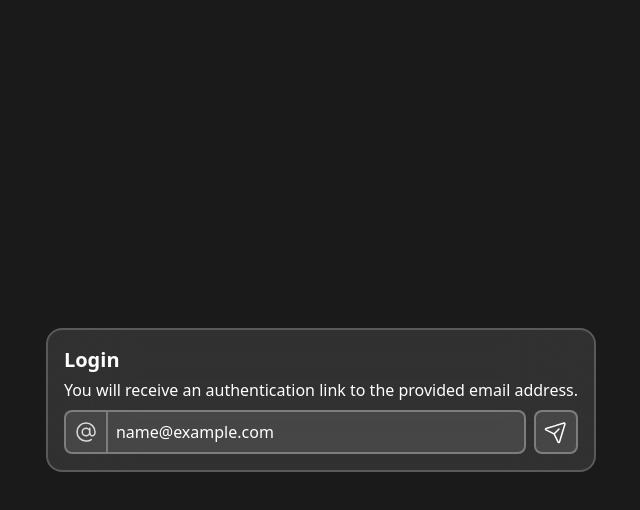
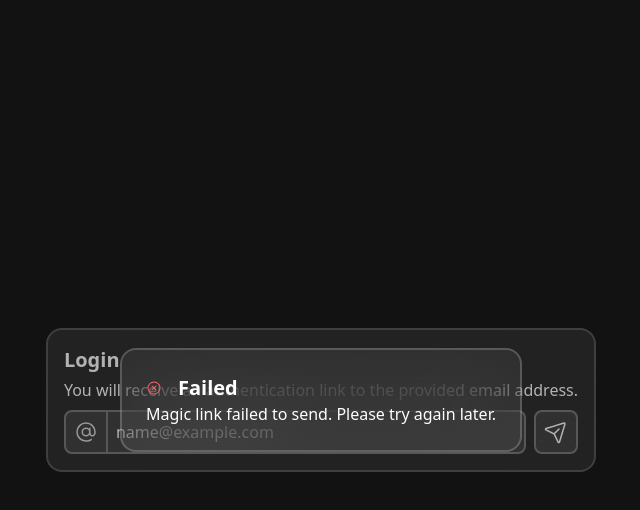
Before and after one commit to ktotopawel/roadmap-io, a React (Vite) app in the folder apps/web/: page /login in a window 1280 px wide. Both pictures are taken after typing "name@example.com" into the empty fields and a click on the button 875 px from the left and 432 px from the top of the page. Shown: the top 510 px of the page, without its empty margins (319-959 px from the left). Built offline with nearby package versions, Linux system fonts and the light colour scheme; no server answers.

Commit message:
feat: implement magic link status handling and modal for user feedback

```diff
--- a/apps/web/src/components/BasicButton.tsx
+++ b/apps/web/src/components/BasicButton.tsx
@@ -1,6 +1,6 @@
 import { type ReactElement } from 'react';
 import { Button, type ButtonProps } from '@headlessui/react';
-import { type IconProps } from '@phosphor-icons/react';
+import { CircleNotchIcon, type IconProps } from '@phosphor-icons/react';
 import * as React from 'react';
 import { clsx } from 'clsx';
 
@@ -9,6 +9,7 @@ interface IBasicButton extends ButtonProps {
   icon?: React.ComponentType<IconProps>;
   onClick?: React.MouseEventHandler<HTMLButtonElement>;
   className?: string;
+  loading?: boolean;
 }
 
 const BasicButton = ({
@@ -16,6 +17,7 @@ const BasicButton = ({
   icon: Icon,
   onClick,
   className,
+  loading,
   ...rest
 }: IBasicButton): ReactElement => {
   const isIconOnly = !!Icon && !label;
@@ -31,7 +33,13 @@ const BasicButton = ({
         className
       )}
     >
-      {Icon ? <Icon className={clsx({ 'h-6 w-6': isIconOnly, 'h-5 w-5': !isIconOnly })} /> : null}
+      {loading && Icon ? (
+        <CircleNotchIcon
+          className={clsx({ 'h-6 w-6 animate-spin': isIconOnly, 'h-5 w-5': !isIconOnly })}
+        />
+      ) : Icon ? (
+        <Icon className={clsx({ 'h-6 w-6': isIconOnly, 'h-5 w-5': !isIconOnly })} />
+      ) : null}
       {label ? label : null}
     </Button>
   );
--- /dev/null
+++ b/apps/web/src/config/modalContent.tsx
@@ -0,0 +1,30 @@
+import { CheckCircleIcon, XCircleIcon } from '@phosphor-icons/react';
+import StatusEnum from './Status.enum.ts';
+import type { ReactElement } from 'react';
+
+export interface ModalContent {
+  title: string;
+  description: string;
+  content?: ReactElement;
+  icon: ReactElement;
+}
+
+const MAGIC_LINK_MODAL_CONTENT: Record<
+  (typeof StatusEnum)[keyof typeof StatusEnum],
+  ModalContent | null
+> = {
+  [StatusEnum.SUCCEEDED]: {
+    title: 'Success',
+    description: 'Magic link sent to your email.',
+    icon: <CheckCircleIcon className={'fill-green-400 h-6 w-6'} />,
+  },
+  [StatusEnum.FAILED]: {
+    title: 'Failed',
+    description: 'Magic link failed to send. Please try again later.',
+    icon: <XCircleIcon className={'fill-red-400'} />,
+  },
+  [StatusEnum.LOADING]: null,
+  [StatusEnum.IDLE]: null,
+};
+
+export { MAGIC_LINK_MODAL_CONTENT };
--- a/apps/web/src/pages/Auth/LoginPage.tsx
+++ b/apps/web/src/pages/Auth/LoginPage.tsx
@@ -1,5 +1,5 @@
 import { type SubmitHandler, useForm } from 'react-hook-form';
-import { type ReactElement, useEffect } from 'react';
+import { type ReactElement, useEffect, useState } from 'react';
 import { AtIcon, PaperPlaneTiltIcon } from '@phosphor-icons/react';
 import InputWithIcon from '../../components/InputWithIcon.tsx';
 import { zodResolver } from '@hookform/resolvers/zod';
@@ -10,6 +10,9 @@ import { LoginPayloadSchema } from '@roadmap-io/types';
 import { fetchUser } from '../../store/slices/user.slice.ts';
 import { useNavigate } from 'react-router-dom';
 import AppRoutes from '../../config/constants/AppRoutes.ts';
+import statusEnum from '../../config/Status.enum.ts';
+import { Description, Dialog, DialogBackdrop, DialogPanel, DialogTitle } from '@headlessui/react';
+import { MAGIC_LINK_MODAL_CONTENT, type ModalContent } from '../../config/modalContent.tsx';
 
 interface ILoginForm {
   email: string;
@@ -18,6 +21,10 @@ interface ILoginForm {
 const LoginPage = (): ReactElement => {
   const dispatch = useAppDispatch();
   const navigator = useNavigate();
+  const [isOpen, setIsOpen] = useState(false);
+  const [modalContent, setModalContent] = useState<ModalContent | null>(null);
+
+  const magicLinkStatus = useAppSelector((state) => state.auth.magicLinkStatus);
 
   const isAuth = useAppSelector((state) => state.auth.isAuthenticated);
 
@@ -46,6 +53,15 @@ const LoginPage = (): ReactElement => {
     }
   }, [isAuth, navigator]);
 
+  useEffect(() => {
+    if (magicLinkStatus === statusEnum.IDLE || magicLinkStatus === statusEnum.LOADING) {
+      setIsOpen(false);
+    } else {
+      setModalContent(MAGIC_LINK_MODAL_CONTENT[magicLinkStatus]);
+      setIsOpen(true);
+    }
+  }, [magicLinkStatus]);
+
   return (
     <div className={'min-h-screen max-w-screen w-full flex flex-col justify-center items-center'}>
       <div
@@ -68,9 +84,12 @@ const LoginPage = (): ReactElement => {
               className={'flex-1'}
               {...register('email')}
             />
-            <BasicButton icon={PaperPlaneTiltIcon} type={'submit'} />
+            <BasicButton
+              icon={PaperPlaneTiltIcon}
+              type={'submit'}
+              loading={magicLinkStatus === statusEnum.LOADING}
+            />
           </div>
-          {/* Smooth expanding error message */}
           <div
             className={`
             grid transition-all duration-300 ease-out
@@ -82,6 +101,27 @@ const LoginPage = (): ReactElement => {
             </div>
           </div>
         </form>
+        <Dialog
+          onClose={() => {
+            setIsOpen(false);
+          }}
+          open={isOpen}
+        >
+          <DialogBackdrop className="fixed inset-0 bg-black/30" />
+          <div className={'fixed inset-0 w-screen flex items-center justify-center p-4'}>
+            <DialogPanel
+              className={
+                'max-w-lg p-6 rounded-2xl border-2 border-white/20 backdrop-blur-2xl bg-white/5 text-white'
+              }
+            >
+              <div className={'flex gap-4 items-center'}>
+                {modalContent?.icon}
+                <DialogTitle className={'font-semibold text-xl'}>{modalContent?.title}</DialogTitle>
+              </div>
+              <Description>{modalContent?.description}</Description>
+            </DialogPanel>
+          </div>
+        </Dialog>
       </div>
     </div>
   );
--- a/apps/web/src/store/slices/auth.slice.ts
+++ b/apps/web/src/store/slices/auth.slice.ts
@@ -17,12 +17,14 @@ interface IAuthState {
     email: string;
   } | null;
   status: StatusKeys;
+  magicLinkStatus: StatusKeys;
 }
 
 const initialState: IAuthState = {
   isAuthenticated: false,
   user: null,
   status: StatusEnum.IDLE,
+  magicLinkStatus: StatusEnum.IDLE,
 };
 
 const getMagicLink = createAsyncThunk(
@@ -80,6 +82,15 @@ const authSlice = createSlice({
     builder.addCase(fetchUser.fulfilled, (state) => {
       state.isAuthenticated = true;
     });
+    builder.addCase(getMagicLink.pending, (state) => {
+      state.magicLinkStatus = StatusEnum.LOADING;
+    });
+    builder.addCase(getMagicLink.fulfilled, (state) => {
+      state.magicLinkStatus = StatusEnum.SUCCEEDED;
+    });
+    builder.addCase(getMagicLink.rejected, (state) => {
+      state.magicLinkStatus = StatusEnum.FAILED;
+    });
   },
 });
 
```
